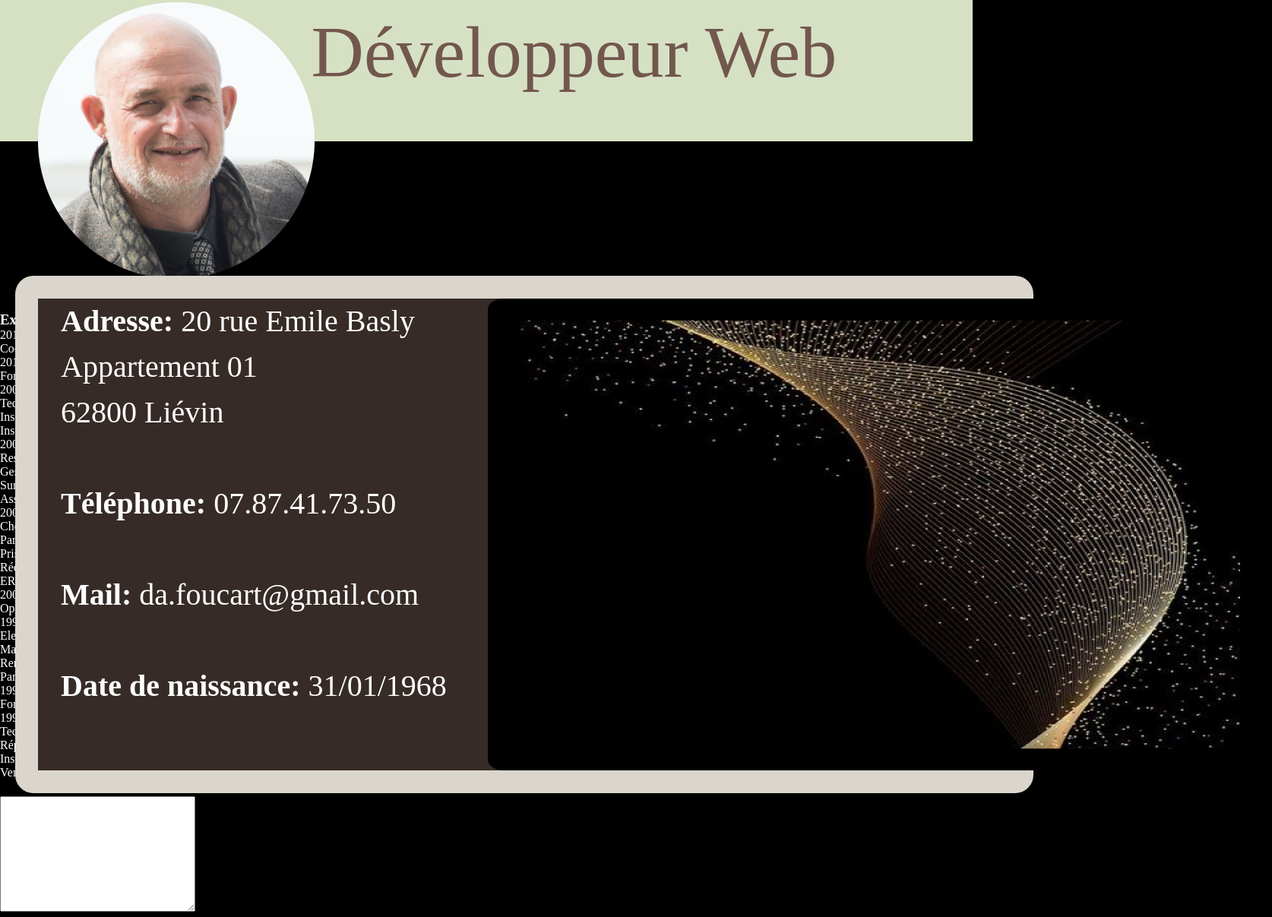
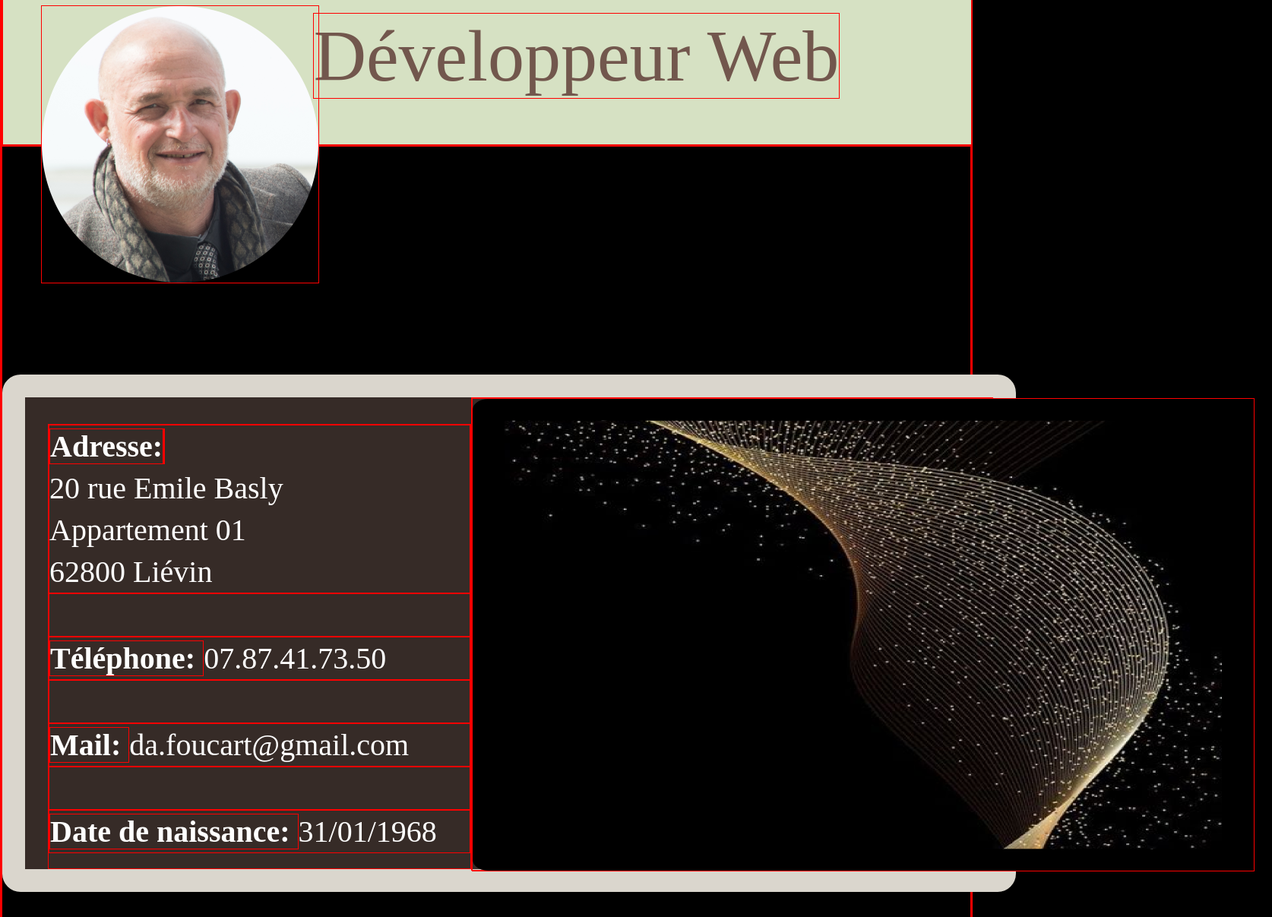
Before and after one commit to davidFt62/maquette-CV, a plain HTML site: page index.html in a window 1280 px wide. Shown: the part 137-1344 px from the top of the page at 76% size, 1674 px wide, since content can reach past the window. Drawn offline with Linux system fonts and the light colour scheme; a web font is replaced by a local one.

Commit message:
modification 31 janvier 2023

```diff
--- a/index.html
+++ b/index.html
@@ -24,7 +24,7 @@
             <img class="header__banniere" src="assets/banière cv.png" alt="banière déco">
 
             <nav class="nav__header">
-                <input class="acceuil__nav" type="button" value="Acceuil">
+                <input class="acceuil__nav" type="button" value="Accueil">
                 <input class="diplomes__nav" type="button" value="Dîplomes">
                 <input class="competences__nav" type="button" value="Compétences">
                 <input class="experiences__nav" type="button" value="Expériences">
@@ -35,10 +35,10 @@
 
     </header>
 
-    <div=class="main">
+    <div class="main">
         <div class="identity">
             <section class=" identity__text">
-                <p> <b>Adresse: </b> 20 rue Emile Basly <br> Appartement 01 <br> 62800 Liévin</p>
+                <p> <b>Adresse:</b><b></b> </br> 20 rue Emile Basly <br> Appartement 01 <br> 62800 Liévin</p>
                 <p><br></p>
                 <p> <b>Téléphone: </b> 07.87.41.73.50 </p>
                 <p><br></p>
@@ -52,7 +52,7 @@
 
         <div class="diplomes">
             <h3 class="diplomes__title">Dîplomes</h3>
-            <ul>
+            <ul class= "diplomes__text">
                 <li> Titre professionnel Développeur Web. Obtenu le xxxxxxxxxxxx, à l’ AFCI d Liévin.</li>
                 <li> Titre professionnel niveau IV de technicien de bureau d’études électriques. Obtenu le 3 juillet
                     2015 à l’AFPA de Dijon. </li>
@@ -64,7 +64,7 @@
 
         <div class="skills">
             <h3 class="skills__title">Compétences</h3>
-            <ul>
+            <ul class="skills__text">
                 <li>HTML 5</li>
                 <li>CSS 3</li>
                 <li>JAVASCRIPT</li>
@@ -74,30 +74,25 @@
             </ul>
         </div>
 
-        <div class="professionnal_experiences">
+        <section class="professionnal_experiences">
 
             <h3 class="professionnal-experiences__title">Expériences professionnelles</h3>
-            <ul>
-                <li class="professionnal_experiences__date1"> 2018-2022: </br> Co-gérant SARL Ô' Temps Des Services à
-                    Lens </li>
 
-                <li class="professionnal_experiences__date2">2014-2015: <br /> Formation AFPA de technicien de bureau
-                    d’études électriques. Stage en entreprise
-                    de 5 semaines au bureau d’études techniques Jantzen (Orchies).</li>
+            <ul class= "professionnal-experiences__text">
 
-                <li class="professionnal_experiences__date3">2008-2012: <br /> Technicien d’installation et de
-                    maintenance matériels incendie et détection gaz
-                    pour la société GLSI (Orchies):
+                <li class="professionnal_experiences__date"> 2018-2022: </br> Co-gérant SARL Ô' Temps Des Services à Lens </li>
+
+
+                <li class="professionnal_experiences__date">2014-2015: <br /> Formation AFPA de technicien de bureau d’études électriques. Stage en entreprise de 5 semaines au bureau d’études techniques Jantzen (Orchies).</li>
+
+
+                <li class="professionnal_experiences__date">2008-2012: <br /> Technicien d’installation et de maintenance matériels incendie et détection gaz pour la société GLSI (Orchies):
                     <ul>
-                        <li> Installation, maintenance, programmation des centrales
-                            incendies et gaz (multimarques).</li>
-                        <li> Installation, maintenance des systèmes de désenfumage et
-                            d’extinction automatique (multimarques). </li>
+                        <li> Installation, maintenance, programmation des centrales incendies et gaz (multimarques).</li>
+                        <li> Installation, maintenance des systèmes de désenfumage et d’extinction automatique (multimarques). </li>
                     </ul>
 
-                <li class="professionnal_experiences__date4"> 2006-2008: <br /> Responsable de l’équipe incendie IGH, à
-                    la tour Kennedy de Loos (IGH habitation,
-                    220 logements). Société Vigie-Villages, pour le client Partenord Habitat :
+                <li class="professionnal_experiences__date"> 2006-2008: <br /> Responsable de l’équipe incendie IGH, à la tour Kennedy de Loos (IGH habitation, 220 logements). Société Vigie-Villages, pour le client Partenord Habitat :
                     <ul>
                         <li>Gestion de l’équipe et du PC incendie.</li>
                         <li>Surveillance et accompagnement des entreprises lors des travaux.</li>
@@ -105,24 +100,17 @@
                     </ul>
                 </li>
 
-                <li class="professionnal_experiences__date5"> 2003-2006: <br />Chef de poste incendie IGH, à la tour
-                    Kennedy de Loos (IGH habitation, 220
-                    logements). Sociétés Vigilance Division Sécurité et Vigie-Village (reprise du personnel le
-                    01/04/05), pour le client Partenord Habitat:
+                <li class="professionnal_experiences__date"> 2003-2006: <br />Chef de poste incendie IGH, à la tour Kennedy de Loos (IGH habitation, 220 logements). Sociétés Vigilance Division Sécurité et Vigie-Village (reprise du personnel le 01/04/05), pour le client Partenord Habitat:
                     <ul>
                         <li>Prise en charge des départs d’incendie, inondations, secours aux personnes </li>
-                        <li>Réception des appels téléphoniques et assistance pour les différents les problèmes
-                            techniques
-                            locatifs.</li>
+                        <li>Réception des appels téléphoniques et assistance pour les différents les problèmes techniques locatifs.</li>
                         <li>ERP/IGH 3ème degré à l’OFPA (stage sécurité incendie à la DDE d’Arras).</li>
                     </ul>
                 </li>
 
-                <li class="professionnal_experiences__date6">2000-2003: <br /> Opérateur machine intérimaire chez
-                    Euridep (Ruitz) et Fermoba (Annezin).</li>
+                <li class="professionnal_experiences__date">2000-2003: <br /> Opérateur machine intérimaire chez Euridep (Ruitz) et Fermoba (Annezin).</li>
 
-                <li class="professionnal_experiences__date7"> 1996-1999: <br /> Electricien à la Céramique de France
-                    (Béthune):
+                <li class="professionnal_experiences__date"> 1996-1999: <br /> Electricien à la Céramique de France (Béthune):
                     <ul>
                         <li> Maintenace du matériel de production.</li>
                         <li> Remise en état d’armoires électriques.</li>
@@ -130,13 +118,10 @@
                     </ul>
                 </li>
 
-                <li class="professionnal_experiences__date8">1994-1995: <br /> Formation AFPA d’électricien
-                    d’équipements industriels avec module complémentaire
-                    en automatisme (Stage à la Céramique de France de Béthune).
+                <li class="professionnal_experiences__date">1994-1995: <br /> Formation AFPA d’électricien d’équipements industriels avec module complémentaire en automatisme (Stage à la Céramique de France de Béthune).
                 </li>
 
-                <li class="professionnal_experiences__date9">1990-1994: <br /> Technicien SAV en matériels sanitaires
-                    électriques SARL Quivron (Lille):
+                <li class="professionnal_experiences__date">1990-1994: <br /> Technicien SAV en matériels sanitaires électriques SARL Quivron (Lille):
                     <ul>
                         <li>Réparation en atelier et chez les clients.</li>
                         <li>Installation des équipements à domicile.</li>
@@ -144,7 +129,7 @@
                     </ul>
                 </li>
             </ul>
-        </div>
+        </section>
 
         <div class="contact">
             <h3 class="contact__title">Contact</h3>
--- a/style.css
+++ b/style.css
@@ -1,15 +1,16 @@
-*{
-    margin:0px;
-    padding:0;
+* {
+    margin: 0px;
+    padding: 0;
+    border: 1px solid  red ;
+
 }
 
-body{
+body {
     background-color: #000000;
-    height:5000px
-    ;
+    height: 5000px;
 }
 
-.header{
+.header {
     background: #D6E1C3;
     width: 100%;
     height: 323px;
@@ -18,7 +19,7 @@ body{
 }
 
 /* image photo identité */
-.header__photo{
+.header__photo {
     margin: 0px;
     padding: 0px;
     width: 364px;
@@ -29,7 +30,7 @@ body{
 }
 
 /* image banniére nav */
-.header__banniere{
+.header__banniere {
     margin: 0px;
     padding: 0px;
     width: 135px;
@@ -40,7 +41,7 @@ body{
 }
 
 /* titre Dévellopeur web */
-.header__title{
+.header__title {
     position: absolute;
     margin-top: 150px;
     margin-left: 32%;
@@ -51,7 +52,7 @@ color: #72574D;
 }
 
 /* David Foucart */
-.header__name{
+.header__name {
     position: absolute;
     margin-top: 20px;
     margin-left: 25px;
@@ -63,10 +64,10 @@ color: #362B27;
 }
 
 
-input{
+input {
     /* bouton navigation*/
     width: 200px;
-height:88px;
+    height: 88px;
     font-family: 'Inter';
     font-style: normal;
     font-weight: 400;
@@ -78,56 +79,176 @@ text-align: center;
 }
 
 /* couleur bouton navigation acceuil différente des autres */
-.acceuil__nav{
+.acceuil__nav {
     color: #F5F5F5;
 }
-nav{
-    width:70%;
+
+nav {
+    /* dispisition de la barre de navigation */
+    width: 70%;
     display: flex;
     justify-content: space-between;
     text-align: justify;
     position: absolute;
     margin-left: 21.4%;
 }
-.main{
-    height: 4000px;
-    width: 100%;
-    display: flex;
-    flex-direction: column;
-}
-.identity{
+
+
+.identity {
     /* cadre identité image spirale à droite + texte à gauche*/
-margin: 20px;
-position: absolute;
-top: 60%;
+    margin: 300px auto 50px auto;
+
     width: 100%;
     height: 621px;
     background: #362B27;
     border: 30px solid #DAD6CD;
     border-radius: 24px;
-display: flex ;
+    display: flex;
 }
 
-.identity__img{
-height:100%;
+
+.identity__img {
+    height: 100%;
 }
 
-.identity__text{
+
+.identity__text {
     width: 44.7%;
     font-family: 'Lexend';
     font-style: normal;
     font-size: 40px;
     line-height: 50px;
     color: #FFFFFF;
-line-height: 60px;
+    line-height: 55px;
     margin-left: 30px;
+    margin-top: 35px;
 }
 
-.professionnal_experiences{
+
+.main {
+     width: auto;
+     height: auto;
+    display: flex;
+    flex-direction: column;
+    align-items: center;
+    align-content:center;
+}
+
+.diplomes{
+    color: #FFFFFF;
+    height: 600px;
+    margin: 200px auto 200px auto;
+    display: flex;
+    flex-direction: column;
+    justify-content: center;
+    text-align: center;
+}
+
+
+.diplomes__title{
+    margin: 0 auto ;
+    width: auto;
+    height: 73px;
+    font-family: 'Inter';
+    font-style: normal;
+    font-weight: 800;
+    font-size: 80px;
     color: #FFFFFF;
 }
 
 
-.contact{
+.diplomes__text{
+    width: 1500px;
+    height: 300px;
+    margin: auto;
+    list-style-type: none;
+    font-family: 'Inter';
+    font-style: normal;
+    font-weight: 800;
+    font-size: 20px;
+    color: #F5F5F5;
+    line-height: 40px;
+}
 
+
+.skills{
+    color: #FFFFFF;
+    height: 600px;
+    margin: 0 auto 200px auto;
+    display: flex;
+    flex-direction: column;
+    justify-content: center;
+    text-align: center;
 }
+
+
+.skills__title{
+    margin: 0 auto ;
+    width: auto;
+    height: 73px;
+    font-family: 'Inter';
+    font-style: normal;
+    font-weight: 800;
+    font-size: 60px;
+    color: #FFFFFF;
+}
+
+
+.skills__text{
+    width: 1500px;
+    height: 300px;
+    margin: auto;
+    list-style-type: none;
+    font-family: 'Inter';
+    font-style: normal;
+    font-weight: 800;
+    font-size: 20px;
+    color: #F5F5F5;
+    line-height: 40px;
+}
+
+
+.professionnal_experiences{
+    color: #FFFFFF;
+    width: auto;
+    height: 1000px;
+    margin: 0 0 0 100px ;
+    padding: 0 auto 600px 100px;
+}
+
+
+.professionnal-experiences__title{
+    margin:  auto;
+    width: auto;
+    height: 73px;
+    font-family: 'Inter';
+    font-style: normal;
+    font-weight: 800;
+    font-size: 60px;
+    color: #FFFFFF;
+    text-align: center;
+}
+
+
+.professionnal-experiences__text{
+    width: 100vw;
+    margin: 20% 0 0 auto;
+}
+
+
+.professionnal_experiences__date {
+    font-family: 'Inter';
+    font-style: normal;
+    font-weight: 800;
+    font-size: 20px;
+    color: #F5F5F5;
+    line-height: 40px;
+    margin-bottom: 60px;
+}
+
+
+
+
+
+
+.contact {}
```
Also changed, not shown: assets/banière cvredim.png (added). Lines whose indentation alone changed are shown as unchanged.
